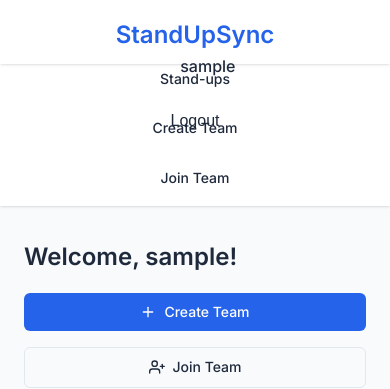
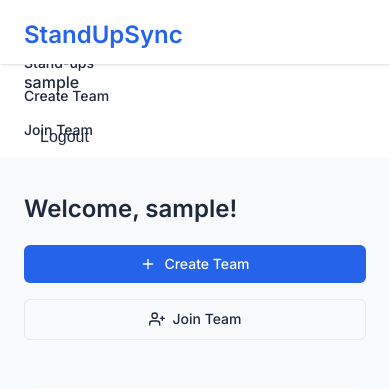
Before and after one commit to EbrerRamen/StandUpSync, a Django app: page / in a window 390 px wide. Shown: the top 389 px of the page. Run offline with Django 3.2, Linux system fonts and the light colour scheme; the visitor is signed in with stand-in values (Sample User, id 1); data comes from the database, SQL or seed files in the repository; data that the repository does not hold is empty.

Commit message:
Fix mobile layout: Adjust header, nav, and main content positioning

```diff
--- a/templates/core/base.html
+++ b/templates/core/base.html
@@ -232,35 +232,49 @@
                 .header-content {
                     flex-direction: column;
                     height: auto;
-                    padding: var(--spacing-md) 0;
+                    padding: var(--spacing-md) var(--spacing-lg);
+                    align-items: flex-start;
+                }
+
+                .logo {
+                    margin-bottom: var(--spacing-md);
+                }
+
+                .user-info {
+                    flex-direction: column;
+                    align-items: flex-start;
+                }
+                .username {
+                    margin-bottom: var(--spacing-sm);
                 }
 
                 nav {
                     position: static;
                     height: auto;
+                    box-shadow: none;
                 }
 
                 .nav-links {
                     flex-direction: column;
                     height: auto;
-                    padding: var(--spacing-md) 0;
+                    padding: var(--spacing-md) var(--spacing-lg);
+                    align-items: flex-start;
+                    gap: var(--spacing-sm);
                 }
 
                 .nav-links a {
                     width: 100%;
-                    text-align: center;
+                    text-align: left;
+                    padding: var(--spacing-sm) 0;
                 }
 
                 main {
                     margin-top: 0;
+                    padding-top: var(--spacing-xl);
                 }
 
-                .user-info {
-                    flex-direction: column;
-                    align-items: flex-end;
-                }
-                .username {
-                    margin-bottom: var(--spacing-sm);
+                .logout-button {
+                    padding: var(--spacing-sm) 0;
                 }
             }
 
```
